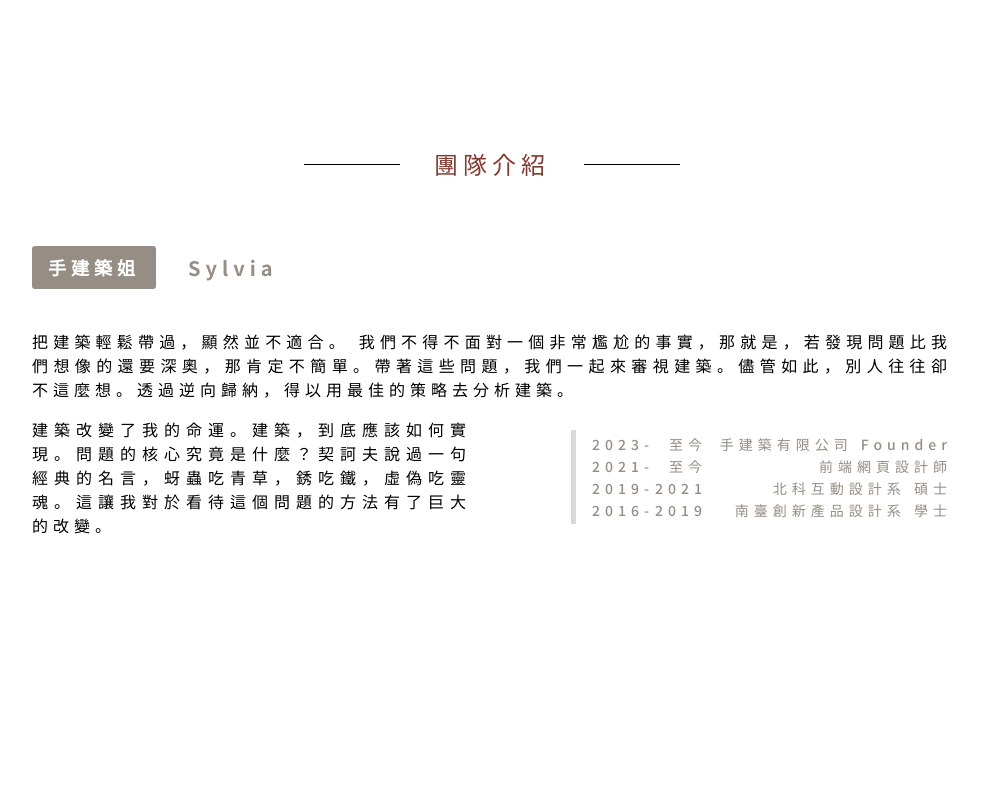
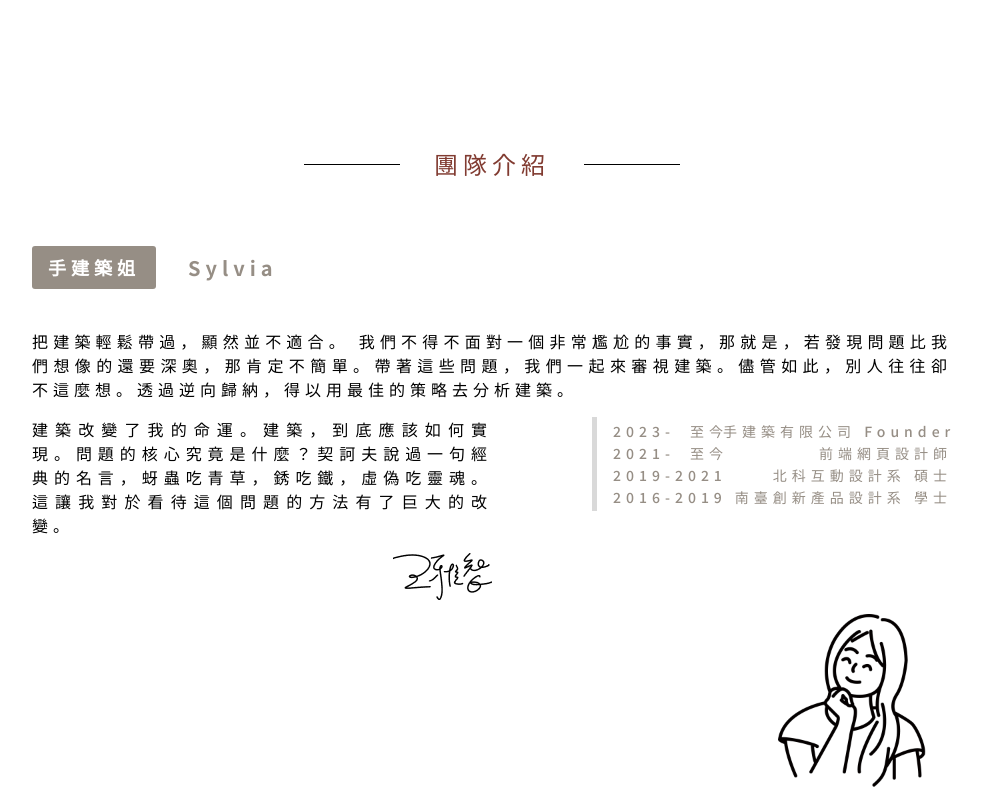
Before and after one commit to yaya75315/handchitecture_vue, a Vue app: page / in a window 1280 px wide. Shown: the part 1759-2559 px from the top of the page, without its empty margins (148-1130 px from the left). Before the commit the page ends 2296 px from the top, so only its background shows below. Built offline with nearby package versions, Linux system fonts and the light colour scheme; a web font is replaced by a local one.

Commit message:
fix RWD style

```diff
--- a/src/assets/css/style.css
+++ b/src/assets/css/style.css
@@ -537,10 +537,6 @@ video {
   right: 1.5rem;
 }
 
-.top-\[62vh\] {
-  top: 62vh;
-}
-
 .top-\[34vh\] {
   top: 34vh;
 }
@@ -562,36 +558,12 @@ video {
   margin-top: 5rem;
 }
 
-.mt-\[100vh\] {
-  margin-top: 100vh;
-}
-
-.mt-\[calc\(100vh-58px\)\] {
-  margin-top: calc(100vh - 58px);
-}
-
 .mt-\[calc\(100vh\+65px\)\] {
   margin-top: calc(100vh + 65px);
 }
 
-.mt-\[30px\] {
-  margin-top: 30px;
-}
-
-.mt-\[280px\] {
-  margin-top: 280px;
-}
-
-.mt-10 {
-  margin-top: 2.5rem;
-}
-
 .mt-32 {
   margin-top: 8rem;
-}
-
-.mt-5 {
-  margin-top: 1.25rem;
 }
 
 .mt-\[50px\] {
@@ -602,20 +574,24 @@ video {
   margin-top: 2px;
 }
 
+.mt-5 {
+  margin-top: 1.25rem;
+}
+
 .mt-\[40px\] {
   margin-top: 40px;
-}
-
-.mt-16 {
-  margin-top: 4rem;
 }
 
 .mt-4 {
   margin-top: 1rem;
 }
 
-.mr-\[-5px\] {
-  margin-right: -5px;
+.ml-auto {
+  margin-left: auto;
+}
+
+.mr-\[-0\.025em\] {
+  margin-right: -0.025em;
 }
 
 .block {
@@ -654,6 +630,14 @@ video {
   height: 130px;
 }
 
+.h-\[200\[x\]\] {
+  height: 200[x];
+}
+
+.h-\[200px\] {
+  height: 200px;
+}
+
 .w-full {
   width: 100%;
 }
@@ -666,24 +650,12 @@ video {
   width: 1.5rem;
 }
 
-.w-\[240px\] {
-  width: 240px;
+.w-\[90px\] {
+  width: 90px;
 }
 
-.w-\[110px\] {
-  width: 110px;
-}
-
-.w-\[360px\] {
-  width: 360px;
-}
-
-.w-\[115px\] {
-  width: 115px;
-}
-
-.w-\[120px\] {
-  width: 120px;
+.w-\[200px\] {
+  width: 200px;
 }
 
 .max-w-\[920px\] {
@@ -702,10 +674,6 @@ video {
   resize: both;
 }
 
-.grid-cols-3 {
-  grid-template-columns: repeat(3, minmax(0, 1fr));
-}
-
 .grid-cols-1 {
   grid-template-columns: repeat(1, minmax(0, 1fr));
 }
@@ -714,12 +682,20 @@ video {
   flex-direction: column;
 }
 
+.flex-wrap {
+  flex-wrap: wrap;
+}
+
 .items-start {
   align-items: flex-start;
 }
 
 .items-center {
   align-items: center;
+}
+
+.justify-end {
+  justify-content: flex-end;
 }
 
 .justify-center {
@@ -742,32 +718,12 @@ video {
   gap: 1.75rem;
 }
 
-.gap-10 {
-  gap: 2.5rem;
-}
-
-.gap-20 {
-  gap: 5rem;
-}
-
-.gap-5 {
-  gap: 1.25rem;
-}
-
 .gap-16 {
   gap: 4rem;
 }
 
-.gap-2 {
-  gap: 0.5rem;
-}
-
-.gap-\[108px\] {
-  gap: 108px;
-}
-
-.gap-\[100px\] {
-  gap: 100px;
+.gap-10 {
+  gap: 2.5rem;
 }
 
 .gap-0\.5 {
@@ -776,10 +732,6 @@ video {
 
 .gap-0 {
   gap: 0px;
-}
-
-.self-center {
-  align-self: center;
 }
 
 .overflow-hidden {
@@ -800,10 +752,6 @@ video {
 
 .border {
   border-width: 1px;
-}
-
-.border-\[5px\] {
-  border-width: 5px;
 }
 
 .border-l-\[5px\] {
@@ -849,11 +797,6 @@ video {
   padding-bottom: 0.5rem;
 }
 
-.py-20 {
-  padding-top: 5rem;
-  padding-bottom: 5rem;
-}
-
 .py-16 {
   padding-top: 4rem;
   padding-bottom: 4rem;
@@ -873,36 +816,12 @@ video {
   padding-left: 0.25rem;
 }
 
-.pt-20 {
-  padding-top: 5rem;
-}
-
-.pr-1 {
-  padding-right: 0.25rem;
-}
-
-.pl-2 {
-  padding-left: 0.5rem;
-}
-
-.pl-\[10px\] {
-  padding-left: 10px;
-}
-
-.pl-\[15px\] {
-  padding-left: 15px;
-}
-
 .pl-\[16px\] {
   padding-left: 16px;
 }
 
 .text-center {
   text-align: center;
-}
-
-.text-right {
-  text-align: right;
 }
 
 .text-justify {
@@ -926,13 +845,13 @@ video {
   font-size: 12px;
 }
 
-.text-\[18px\] {
-  font-size: 18px;
-}
-
 .text-base {
   font-size: 1rem;
   line-height: 1.5rem;
+}
+
+.text-\[18px\] {
+  font-size: 18px;
 }
 
 .text-\[20px\] {
@@ -975,8 +894,8 @@ video {
   letter-spacing: 2px;
 }
 
-.tracking-normal {
-  letter-spacing: 0em;
+.tracking-wide {
+  letter-spacing: 0.025em;
 }
 
 .text-\[\#2A2A2A\] {
@@ -989,9 +908,9 @@ video {
   color: rgb(43 43 43 / var(--tw-text-opacity));
 }
 
-.text-white {
+.text-\[\#313131\] {
   --tw-text-opacity: 1;
-  color: rgb(255 255 255 / var(--tw-text-opacity));
+  color: rgb(49 49 49 / var(--tw-text-opacity));
 }
 
 .text-\[\#343434\] {
@@ -1004,14 +923,14 @@ video {
   color: rgb(129 59 49 / var(--tw-text-opacity));
 }
 
+.text-white {
+  --tw-text-opacity: 1;
+  color: rgb(255 255 255 / var(--tw-text-opacity));
+}
+
 .text-\[\#968E85\] {
   --tw-text-opacity: 1;
   color: rgb(150 142 133 / var(--tw-text-opacity));
-}
-
-.blur-md {
-  --tw-blur: blur(12px);
-  filter: var(--tw-blur) var(--tw-brightness) var(--tw-contrast) var(--tw-grayscale) var(--tw-hue-rotate) var(--tw-invert) var(--tw-saturate) var(--tw-sepia) var(--tw-drop-shadow);
 }
 
 .blur-\[2px\] {
@@ -1033,10 +952,6 @@ video {
   transition-duration: 150ms;
 }
 
-.ease-in-out {
-  transition-timing-function: cubic-bezier(0.4, 0, 0.2, 1);
-}
-
 @media (min-width: 640px) {
   .sm\:max-w-\[1080px\] {
     max-width: 1080px;
@@ -1053,16 +968,32 @@ video {
     right: 10rem;
   }
 
-  .md\:w-\[calc\(100\%-200px\)\] {
-    width: calc(100% - 200px);
+  .md\:mr-\[-5px\] {
+    margin-right: -5px;
   }
 
   .md\:w-\[240px\] {
     width: 240px;
   }
 
+  .md\:w-\[360px\] {
+    width: 360px;
+  }
+
+  .md\:w-\[110px\] {
+    width: 110px;
+  }
+
   .md\:grid-cols-3 {
     grid-template-columns: repeat(3, minmax(0, 1fr));
+  }
+
+  .md\:flex-nowrap {
+    flex-wrap: nowrap;
+  }
+
+  .md\:gap-\[100px\] {
+    gap: 100px;
   }
 
   .md\:text-\[42px\] {
@@ -1077,28 +1008,14 @@ video {
     font-size: 18px;
   }
 
-  .md\:text-base {
-    font-size: 1rem;
-    line-height: 1.5rem;
-  }
-
-  .md\:blur-none {
-    --tw-blur: blur(0);
-    filter: var(--tw-blur) var(--tw-brightness) var(--tw-contrast) var(--tw-grayscale) var(--tw-hue-rotate) var(--tw-invert) var(--tw-saturate) var(--tw-sepia) var(--tw-drop-shadow);
+  .md\:tracking-\[5px\] {
+    letter-spacing: 5px;
   }
 }
 
 @media (min-width: 915px) {
   .lg\:top-\[30vh\] {
     top: 30vh;
-  }
-
-  .lg\:w-\[calc\(100\%-450px\)\] {
-    width: calc(100% - 450px);
-  }
-
-  .lg\:w-\[calc\(100\%-390px\)\] {
-    width: calc(100% - 390px);
   }
 
   .lg\:w-\[calc\(100\%-300px\)\] {
--- a/src/views/HomeView.vue
+++ b/src/views/HomeView.vue
@@ -29,10 +29,10 @@
           <img class="w-full h-full object-cover" src="../assets/images/base.png" alt="" />
         </div>
         <div class="key-vision-text">
-          <p class="tracking-[20px] lg:tracking-[60px] font-bold text-[30px] md:text-[42px] text-white align-middle">
+          <p class="tracking-[20px] lg:tracking-[60px] font-bold text-[30px] md:text-[42px] text-[#313131] align-middle">
             手建築研究所
           </p>
-          <p class="text-[12px] md:text-[20px] tracking-[6px] lg:tracking-[14.5px] pl-1 text-white font-bold">
+          <p class="text-[12px] md:text-[20px] tracking-[6px] lg:tracking-[14.5px] pl-1 text-[#313131] font-bold">
             Handchitecture Gallery
           </p>
         </div>
@@ -60,7 +60,7 @@
           <p class="text-center ">簡單來說！ 手建築與一般建商和自建的差異就是⋯⋯</p>
           <div class="mt-[50px]  w-full text-center grid grid-cols-1 md:grid-cols-3 gap-16">
             <div>
-              <div class="flex flex-col items-center">
+              <div class="flex flex-col items-center w-full md:w-[240px]">
                 <svg xmlns="http://www.w3.org/2000/svg" fill="none" viewBox="0 0 24 24" stroke-width="1.5" stroke="currentColor" class="w-6 h-6">
                   <path stroke-linecap="round" stroke-linejoin="round" d="M2.25 21h19.5m-18-18v18m10.5-18v18m6-13.5V21M6.75 6.75h.75m-.75 3h.75m-.75 3h.75m3-6h.75m-.75 3h.75m-.75 3h.75M6.75 21v-3.375c0-.621.504-1.125 1.125-1.125h2.25c.621 0 1.125.504 1.125 1.125V21M3 3h12m-.75 4.5H21m-3.75 3.75h.008v.008h-.008v-.008zm0 3h.008v.008h-.008v-.008zm0 3h.008v.008h-.008v-.008z" />
                 </svg>
@@ -69,7 +69,7 @@
               <p class="mt-5 py-5 w-full md:w-[240px] h-[130px] bg-[#EFEFEF] rounded-[5px] flex items-center justify-center text-sm">建設公司統包</p>
             </div>
             <div >
-              <div class="flex flex-col items-center">
+              <div class="flex flex-col items-center w-full md:w-[240px]">
                 <svg xmlns="http://www.w3.org/2000/svg" fill="none" viewBox="0 0 24 24" stroke-width="1.5" stroke="currentColor" class="w-6 h-6">
                   <path stroke-linecap="round" stroke-linejoin="round" d="M8.25 21v-4.875c0-.621.504-1.125 1.125-1.125h2.25c.621 0 1.125.504 1.125 1.125V21m0 0h4.5V3.545M12.75 21h7.5V10.75M2.25 21h1.5m18 0h-18M2.25 9l4.5-1.636M18.75 3l-1.5.545m0 6.205l3 1m1.5.5l-1.5-.5M6.75 7.364V3h-3v18m3-13.636l10.5-3.819" />
                 </svg>
@@ -78,7 +78,7 @@
               <p class="mt-5 py-5 w-full md:w-[240px] h-[130px] bg-[#EFEFEF] rounded-[5px] flex items-center justify-center text-sm">營造廠商統包<br/>or<br/>自行發包</p>
             </div>
             <div>
-              <div class="flex flex-col items-center">
+              <div class="flex flex-col items-center w-full md:w-[240px]">
                 <svg xmlns="http://www.w3.org/2000/svg" fill="none" viewBox="0 0 24 24" stroke-width="1.5" stroke="currentColor" class="w-6 h-6">
                   <path stroke-linecap="round" stroke-linejoin="round" d="M10.05 4.575a1.575 1.575 0 10-3.15 0v3m3.15-3v-1.5a1.575 1.575 0 013.15 0v1.5m-3.15 0l.075 5.925m3.075.75V4.575m0 0a1.575 1.575 0 013.15 0V15M6.9 7.575a1.575 1.575 0 10-3.15 0v8.175a6.75 6.75 0 006.75 6.75h2.018a5.25 5.25 0 003.712-1.538l1.732-1.732a5.25 5.25 0 001.538-3.712l.003-2.024a.668.668 0 01.198-.471 1.575 1.575 0 10-2.228-2.228 3.818 3.818 0 00-1.12 2.687M6.9 7.575V12m6.27 4.318A4.49 4.49 0 0116.35 15m.002 0h-.002" />
                 </svg>
@@ -100,38 +100,46 @@
             <p class="text-[#968E85] font-semibold text-[20px]">Sylvia</p>
           </div>
           <p class="mt-[40px] font-medium text-base">把建築輕鬆帶過，顯然並不適合。 我們不得不面對一個非常尷尬的事實，那就是，若發現問題比我們想像的還要深奧，那肯定不簡單。帶著這些問題，我們一起來審視建築。儘管如此，別人往往卻不這麼想。透過逆向歸納，得以用最佳的策略去分析建築。</p>
-          <div class="flex items-center justify-between gap-[100px] mt-4">
-            <p class="font-medium text-base">建築改變了我的命運。建築，到底應該如何實現。問題的核心究竟是什麼？契訶夫說過一句經典的名言，蚜蟲吃青草，銹吃鐵，虛偽吃靈魂。這讓我對於看待這個問題的方法有了巨大的改變。</p>
-            <div class="flex flex-col gap-0.5 border-l-[5px] border-[#D9D9D9] pl-[16px] py-1">
-              <div class="w-[360px] flex items-center justify-between text-[#968E85] whitespace-nowrap text-sm font-medium tracking-[5px] ">
-                <div class="w-[110px] flex justify-between shrink-0">
+          <div class="flex flex-wrap md:flex-nowrap  items-start justify-between gap-10 md:gap-[100px] mt-4">
+            <div>
+              <p class="font-medium text-base">建築改變了我的命運。建築，到底應該如何實現。問題的核心究竟是什麼？契訶夫說過一句經典的名言，蚜蟲吃青草，銹吃鐵，虛偽吃靈魂。這讓我對於看待這個問題的方法有了巨大的改變。</p>
+              <img class="mt-4 ml-auto" src="@/assets/images/sign_wang.png" alt="">
+            </div>
+            <div class="w-full md:w-[360px] flex flex-col gap-0.5 border-l-[5px] border-[#D9D9D9] pl-[16px] py-1">
+              <div class="w-full flex items-center justify-between text-[#968E85] whitespace-nowrap text-sm font-medium tracking-wide md:tracking-[5px] ">
+                <div class="w-[90px] md:w-[110px] flex  justify-between shrink-0">
                   <p>2023- </p>
-                  <p class="mr-[-5px]">至今</p>
+                  <p class="mr-[-0.025em] md:mr-[-5px]">至今</p>
                 </div>
                 <p>手建築有限公司 Founder</p>
               </div>
-              <div class="w-[360px] flex items-center justify-between text-[#968E85] whitespace-nowrap text-sm font-medium tracking-[5px]">
-                <div class="w-[110px] flex justify-between shrink-0">
+              <div class="w-full flex items-center justify-between text-[#968E85] whitespace-nowrap text-sm font-medium tracking-wide md:tracking-[5px]">
+                <div class="w-[90px] md:w-[110px] flex justify-between shrink-0">
                   <p>2021- </p>
-                  <p class="mr-[-5px]">至今</p>
+                  <p class="mr-[-0.025em] md:mr-[-5px]">至今</p>
                 </div>
                 <p>前端網頁設計師</p>
               </div>
-              <div class="w-[360px] flex items-center justify-between text-[#968E85] whitespace-nowrap text-sm font-medium tracking-[5px]">
-                <div class="w-[115px] flex justify-between shrink-0">
+              <div class="w-full flex items-center justify-between text-[#968E85] whitespace-nowrap text-sm font-medium tracking-wide md:tracking-[5px]">
+                <div class="w-[90px] md:w-[110px] flex justify-between shrink-0">
                   <p>2019-</p>
                   <p>2021</p>
                 </div>
                 <p>北科互動設計系 碩士</p>
               </div>
-              <div class="w-[360px] flex items-center justify-between text-[#968E85] whitespace-nowrap text-sm font-medium tracking-[5px]">
-                <div class="w-[115px] flex justify-between shrink-0">
+              <div class="w-full flex items-center justify-between text-[#968E85] whitespace-nowrap text-sm font-medium tracking-wide md:tracking-[5px]">
+                <div class="w-[90px] md:w-[110px] flex justify-between shrink-0">
                   <p>2016-</p>
                   <p>2019</p>
                 </div>
                 <p>南臺創新產品設計系 學士</p>
               </div>
             </div>
+          </div>
+
+          <div class="w-full flex justify-end">
+            <p></p>
+            <img class="w-[200px] h-[200px]" src="@/assets/images/avatar_wang.png" alt="">
           </div>
         </div>
       </div>
@@ -306,9 +314,56 @@ nav ul li:hover {
   transform: translateX(0);
 }
 
+
+.big-title p {
+  display: inline-block;
+  text-align: center;
+  color: #813b31;
+  font-size: 24px;
+  width: auto;
+  position: relative;
+  padding: 0 130px;
+  letter-spacing: 5px;
+  white-space: nowrap;
+}
+
+.big-title p:before {
+  content: "";
+  display: block;
+  max-width: 96px;
+  width: 60%;
+  height: 0.5px;
+  background: #000;
+  left: 0px;
+  top: 50%;
+  position: absolute;
+}
+
+.big-title p:after {
+  content: "";
+  display: block;
+  max-width: 96px;
+  width: 60%;
+  height: 0.5px;
+  background: #000;
+  right: 0px;
+  top: 50%;
+  position: absolute;
+}
+
+@media (max-width: 850px){
+  .key-text {
+    top: 60%;
+  }
+}
+
 @media (max-width: 600px) {
   .key-vision-text {
     top: 40%;
+  }
+
+  .key-text {
+    top: 50%;
   }
 
   .key-vision-shadow {
@@ -319,7 +374,7 @@ nav ul li:hover {
   .key-vision-shadow:hover {
     transform: scale(1.6) translateX(60px);
   }
-}
+
 
 .big-title p {
   display: inline-block;
@@ -328,14 +383,16 @@ nav ul li:hover {
   font-size: 24px;
   width: auto;
   position: relative;
-  padding: 0 130px;
+  padding: 0 90px;
   letter-spacing: 5px;
+  white-space: nowrap;
 }
 
 .big-title p:before {
   content: "";
   display: block;
-  width: 96px;
+  max-width: 56px;
+  width: 60%;
   height: 0.5px;
   background: #000;
   left: 0px;
@@ -346,11 +403,14 @@ nav ul li:hover {
 .big-title p:after {
   content: "";
   display: block;
-  width: 96px;
+  max-width: 56px;
+  width: 60%;
   height: 0.5px;
   background: #000;
   right: 0px;
   top: 50%;
   position: absolute;
 }
+}
+
 </style>
```
Also changed, not shown: src/assets/images/avatar_wang.png (added), src/assets/images/sign_wang.png (added).
